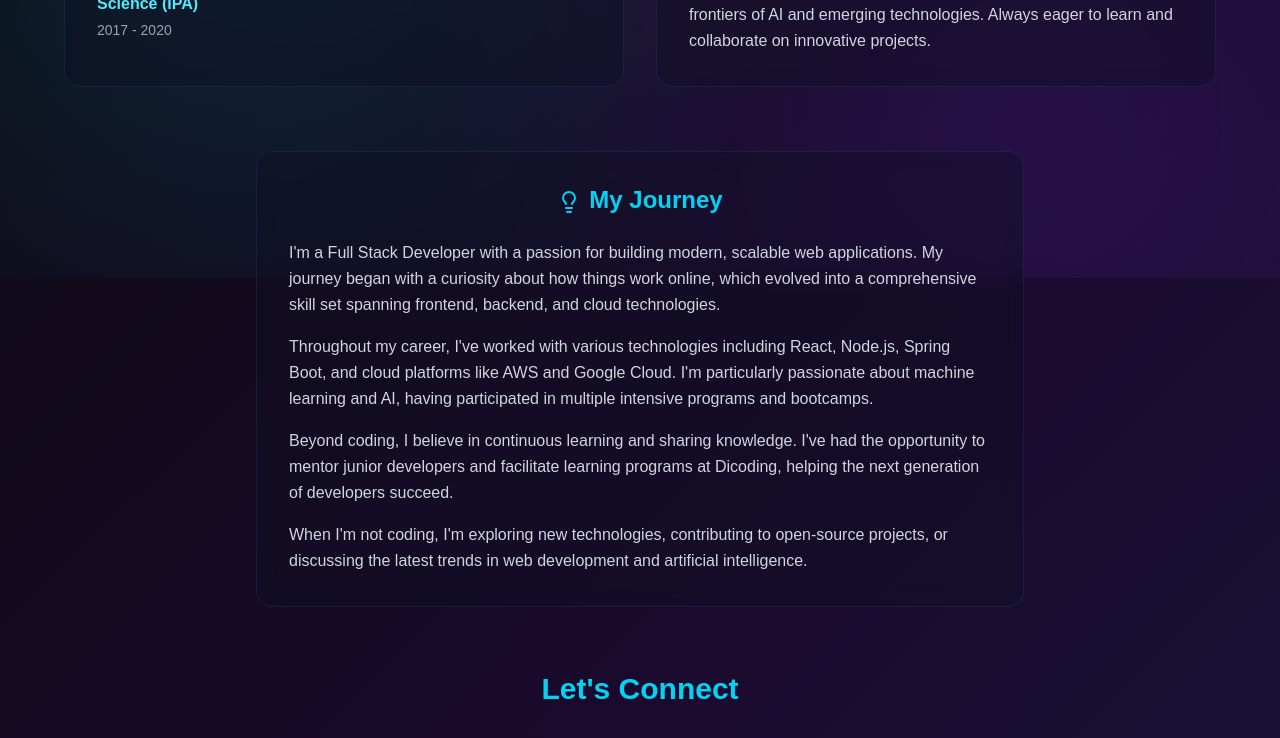
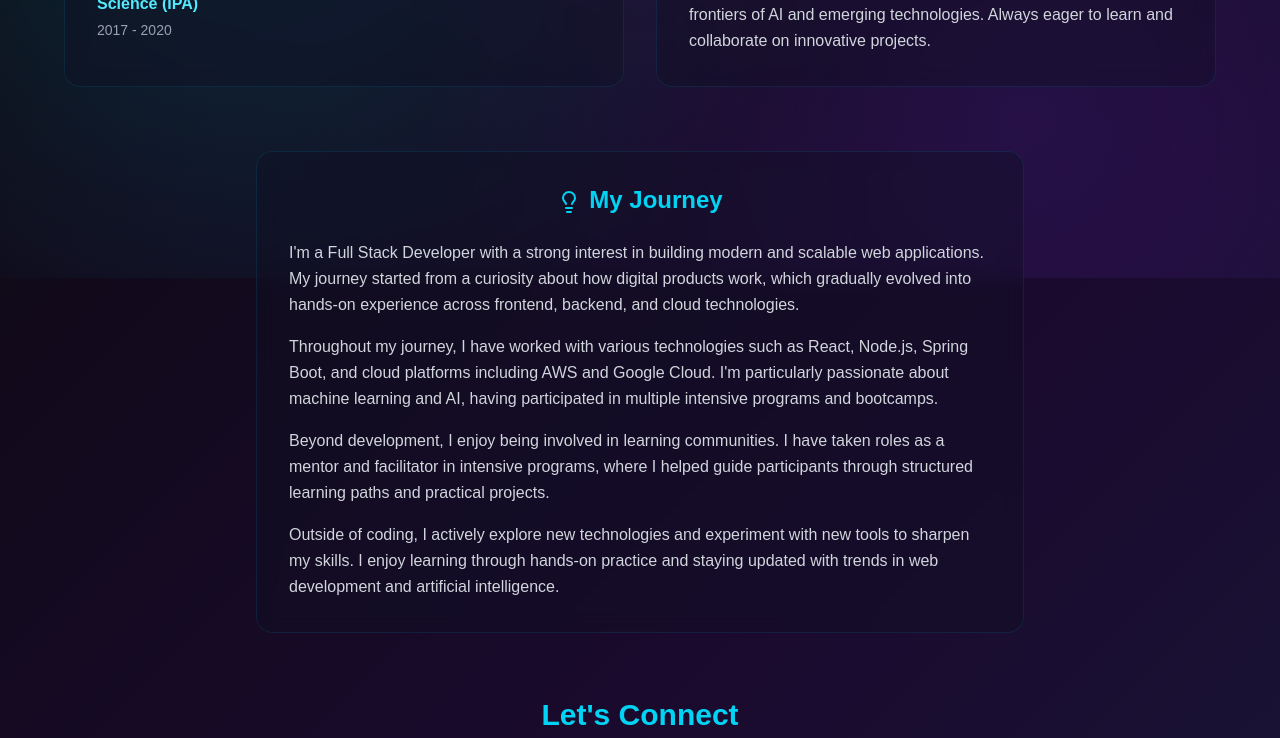
Before and after one commit to bagusangkasawan/portfolio, a Next.js app: page /about in a window 1280 px wide. Shown: the part 522-1260 px from the top of the page. Built offline with nearby package versions, Linux system fonts and the light colour scheme.

Commit message:
update several pages

```diff
--- a/src/app/about/page.tsx
+++ b/src/app/about/page.tsx
@@ -146,16 +146,16 @@ export default function AboutPage() {
           </h2>
           <div className="space-y-4 text-gray-300 leading-relaxed">
             <p>
-              I'm a Full Stack Developer with a passion for building modern, scalable web applications. My journey began with a curiosity about how things work online, which evolved into a comprehensive skill set spanning frontend, backend, and cloud technologies.
+              I'm a Full Stack Developer with a strong interest in building modern and scalable web applications. My journey started from a curiosity about how digital products work, which gradually evolved into hands-on experience across frontend, backend, and cloud technologies.
             </p>
             <p>
-              Throughout my career, I've worked with various technologies including React, Node.js, Spring Boot, and cloud platforms like AWS and Google Cloud. I'm particularly passionate about machine learning and AI, having participated in multiple intensive programs and bootcamps.
+              Throughout my journey, I have worked with various technologies such as React, Node.js, Spring Boot, and cloud platforms including AWS and Google Cloud. I'm particularly passionate about machine learning and AI, having participated in multiple intensive programs and bootcamps.
             </p>
             <p>
-              Beyond coding, I believe in continuous learning and sharing knowledge. I've had the opportunity to mentor junior developers and facilitate learning programs at Dicoding, helping the next generation of developers succeed.
+              Beyond development, I enjoy being involved in learning communities. I have taken roles as a mentor and facilitator in intensive programs, where I helped guide participants through structured learning paths and practical projects.
             </p>
             <p>
-              When I'm not coding, I'm exploring new technologies, contributing to open-source projects, or discussing the latest trends in web development and artificial intelligence.
+              Outside of coding, I actively explore new technologies and experiment with new tools to sharpen my skills. I enjoy learning through hands-on practice and staying updated with trends in web development and artificial intelligence.
             </p>
           </div>
         </motion.div>
--- a/src/app/experiences/page.tsx
+++ b/src/app/experiences/page.tsx
@@ -35,20 +35,26 @@ import {
   SiPostgresql,
   SiMongodb,
   SiGit,
-  SiVite,
   SiDocker,
   SiN8N,
   SiGooglecolab,
   SiGooglegemini,
   SiLinux,
-  SiMlflow
+  SiMlflow,
+  SiFastapi,
+  SiRedis,
+  SiLaravel,
+  SiKubernetes,
+  SiGin
 } from 'react-icons/si';
 import {
   FaJava,
   FaMicrosoft,
   FaAws,
-  FaRobot
+  FaRobot,
+  FaPhp
 } from 'react-icons/fa';
+import { FaGolang } from 'react-icons/fa6';
 
 const techIcons: { [key: string]: React.ElementType } = {
   'HTML': SiHtml5,
@@ -57,11 +63,16 @@ const techIcons: { [key: string]: React.ElementType } = {
   'TypeScript': SiTypescript,
   'Python': SiPython,
   'Java': FaJava,
+  'PHP': FaPhp,
+  'Go': FaGolang,
   'React': SiReact,
   'Express': SiExpress,
   'Node.js': SiNodedotjs,
   'Flask': SiFlask,
+  'FastAPI': SiFastapi,
   'Spring Boot': SiSpringboot,
+  'Laravel': SiLaravel,
+  'Gin': SiGin,
   'Next.js': SiNextdotjs,
   'Scikit-Learn': SiScikitlearn,
   'MLflow': SiMlflow,
@@ -76,12 +87,13 @@ const techIcons: { [key: string]: React.ElementType } = {
   'MySQL': SiMysql,
   'PostgreSQL': SiPostgresql,
   'MongoDB': SiMongodb,
+  'Redis': SiRedis,
   'Oracle': SiOracle,
   "Linux": SiLinux,
   'Git': SiGit,
-  'Vite': SiVite,
   'Colab': SiGooglecolab,
   'Docker': SiDocker,
+  'Kubernetes': SiKubernetes,
   'n8n': SiN8N,
 };
 
@@ -133,19 +145,19 @@ export default function ExperiencePage() {
     {
       title: 'Programming Languages',
       icon: Languages,
-      skills: ['HTML', 'CSS', 'JavaScript', 'TypeScript', 'Python', 'Java'],
+      skills: ['HTML', 'CSS', 'JavaScript', 'TypeScript', 'Python', 'Java', 'PHP', 'Go'],
       color: 'from-blue-500/20 to-cyan-500/20',
       borderColor: 'border-blue-500/30',
     },
     {
       title: 'Web Development',
       icon: Globe,
-      skills: ['React', 'Express', 'Node.js', 'Next.js', 'Flask', 'Spring Boot'],
+      skills: ['React', 'Express', 'Node.js', 'Next.js', 'Flask', 'FastAPI', 'Spring Boot', 'Laravel', 'Gin'],
       color: 'from-cyan-500/20 to-green-500/20',
       borderColor: 'border-cyan-500/30',
     },
     {
-      title: 'Machine Learning',
+      title: 'Artificial Intelligence',
       icon: Brain,
       skills: ['Scikit-Learn', 'TensorFlow', 'Neural Networks', 'MLflow', 'Generative AI', 'Agentic AI'],
       color: 'from-purple-500/20 to-pink-500/20',
@@ -154,21 +166,21 @@ export default function ExperiencePage() {
     {
       title: 'Cloud Computing',
       icon: Cloud,
-      skills: ['Google Cloud Platform', 'Alibaba Cloud', 'AWS', 'Microsoft Azure'],
+      skills: ['Google Cloud Platform', 'AWS', 'Microsoft Azure', 'Alibaba Cloud'],
       color: 'from-orange-500/20 to-red-500/20',
       borderColor: 'border-orange-500/30',
     },
     {
       title: 'Databases',
       icon: Database,
-      skills: ['MySQL', 'PostgreSQL', 'MongoDB', 'Oracle'],
+      skills: ['MongoDB', 'Redis', 'MySQL', 'PostgreSQL', 'Oracle'],
       color: 'from-green-500/20 to-emerald-500/20',
       borderColor: 'border-green-500/30',
     },
     {
       title: 'Tools & Technologies',
       icon: Wrench,
-      skills: ['Linux', 'Git', 'Vite', 'Colab', 'Docker', 'n8n'],
+      skills: ['Linux', 'Git', 'Docker', 'Kubernetes', 'Colab', 'n8n'],
       color: 'from-yellow-500/20 to-orange-500/20',
       borderColor: 'border-yellow-500/30',
     },
@@ -372,7 +384,7 @@ export default function ExperiencePage() {
                 Advanced
               </h3>
               <div className="space-y-3">
-                {['Python', 'AI/ML', 'Cloud Computing', 'Docker/Container'].map(
+                {['Python', 'AI/ML', 'Cloud Computing', 'Docker/Containers'].map(
                   (skill, idx) => (
                     <motion.div
                       key={idx}
@@ -416,7 +428,7 @@ export default function ExperiencePage() {
                 Learning
               </h3>
               <div className="space-y-3">
-                {['Go', 'Laravel', 'GraphQL', 'Blockchain'].map(
+                {['Go (Gin)', 'PHP (Laravel)', 'GraphQL', 'Blockchain'].map(
                   (skill, idx) => (
                     <motion.div
                       key={idx}
--- a/src/app/projects/page.tsx
+++ b/src/app/projects/page.tsx
@@ -122,8 +122,8 @@ export default function ProjectsPage() {
         'Deployed on Google Cloud Platform'
       ],
       status: 'Completed',
-      github: '#',
-      link: '#',
+      github: 'https://github.com/CourseMate-Capstone-Project',
+      link: 'https://github.com/CourseMate-Capstone-Project',
     },
     {
       title: 'MentalMate v1',
@@ -137,12 +137,12 @@ export default function ProjectsPage() {
         'Secure user data handling'
       ],
       status: 'Completed',
-      github: '#',
-      link: '#',
+      github: 'https://github.com/bagusangkasawan/MentalMate',
+      link: 'https://github.com/bagusangkasawan/MentalMate',
     },
     {
       title: 'MentyMate (MentalMate v2)',
-      description: 'Enhanced mental health assistant with interactive features',
+      description: 'Enhanced AI assistant with interactive features',
       longDescription: 'Upgraded version of MentalMate with enhanced interactive capabilities, improved UI/UX, and advanced mental health features. Top 30 winner in Yayasan Peduli BUMN Hackathon - Pikiran Terbaik Negeri x elevAIte. Features include progress tracking, community support, and professional resource integration.',
       technologies: ['React', 'TypeScript', 'Python', 'Generative AI', 'Google Cloud Platform'],
       highlights: [
@@ -152,8 +152,8 @@ export default function ProjectsPage() {
         'Enhanced user experience'
       ],
       status: 'Completed',
-      github: '#',
-      link: '#',
+      github: 'https://github.com/bagusangkasawan/MentyMate',
+      link: 'https://github.com/bagusangkasawan/MentyMate',
     },
     {
       title: 'EnergyMate',
@@ -167,8 +167,8 @@ export default function ProjectsPage() {
         '40% average energy savings'
       ],
       status: 'Completed',
-      github: '#',
-      link: '#',
+      github: 'https://github.com/EnergyMate',
+      link: 'https://github.com/EnergyMate',
     },
     {
       title: 'EduMate',
@@ -182,8 +182,38 @@ export default function ProjectsPage() {
         'Adaptive learning algorithms'
       ],
       status: 'Completed',
-      github: '#',
-      link: '#',
+      github: 'https://github.com/bagusangkasawan/EduMate-educourse.id',
+      link: 'https://github.com/bagusangkasawan/EduMate-educourse.id',
+    },
+    {
+      title: 'EkrafMate',
+      description: 'Creative talent matching and opportunity platform',
+      longDescription: 'Innovative platform connecting creative talents with business opportunities. Facilitates collaboration between creative professionals and organizations seeking creative services. Features portfolio showcasing, project matching, and collaboration tools.',
+      technologies: ['React', 'TypeScript', 'Node.js', 'PostgreSQL', 'AWS'],
+      highlights: [
+        'Talent matching algorithm',
+        'Portfolio management system',
+        'Project collaboration features',
+        'Skill-based recommendations'
+      ],
+      status: 'Completed',
+      github: 'https://github.com/bagusangkasawan/EkrafMate',
+      link: 'https://github.com/bagusangkasawan/EkrafMate',
+    },
+    {
+      title: 'CoMate',
+      description: 'Collaborative platform selected in Meta Llama Project Incubator',
+      longDescription: 'An innovative collaborative platform built by an amazing team that achieved Top 50 (Rank 22) recognition in the prestigious Llama Project Incubator by Meta x Hacktiv8 Indonesia. The project demonstrates strong potential in leveraging Meta\'s Llama AI technology for creating meaningful collaborative experiences.',
+      technologies: ['Python', 'Generative AI', 'Llama AI', 'React', 'Node.js', 'Google Cloud Platform'],
+      highlights: [
+        'Top 50 Llama Project Incubator finalist',
+        'Meta x Hacktiv8 Indonesia partnership',
+        'Leverages cutting-edge Llama AI technology',
+        'Innovative collaborative platform design'
+      ],
+      status: 'Completed',
+      github: 'https://github.com/bagusangkasawan/CoMate',
+      link: 'https://github.com/bagusangkasawan/CoMate',
     },
     {
       title: 'CheckMate',
@@ -196,7 +226,7 @@ export default function ProjectsPage() {
         'Top 20 Hackinfest winner',
         'Compliance checking system'
       ],
-      status: 'Completed',
+      status: 'In Progress',
       github: '#',
       link: '#',
     },
@@ -215,36 +245,6 @@ export default function ProjectsPage() {
       github: '#',
       link: '#',
     },
-    {
-      title: 'EkrafMate',
-      description: 'Creative talent matching and opportunity platform',
-      longDescription: 'Innovative platform connecting creative talents with business opportunities. Facilitates collaboration between creative professionals and organizations seeking creative services. Features portfolio showcasing, project matching, and collaboration tools.',
-      technologies: ['React', 'TypeScript', 'Node.js', 'PostgreSQL', 'AWS'],
-      highlights: [
-        'Talent matching algorithm',
-        'Portfolio management system',
-        'Project collaboration features',
-        'Skill-based recommendations'
-      ],
-      status: 'In Progress',
-      github: '#',
-      link: '#',
-    },
-    {
-      title: 'CoMate',
-      description: 'Collaborative platform selected in Meta Llama Project Incubator',
-      longDescription: 'An innovative collaborative platform built by an amazing team that achieved Top 50 (Rank 22) recognition in the prestigious Llama Project Incubator by Meta x Hacktiv8 Indonesia. The project demonstrates strong potential in leveraging Meta\'s Llama AI technology for creating meaningful collaborative experiences.',
-      technologies: ['Python', 'Generative AI', 'Llama AI', 'React', 'Node.js', 'Google Cloud Platform'],
-      highlights: [
-        'Top 50 Llama Project Incubator finalist',
-        'Meta x Hacktiv8 Indonesia partnership',
-        'Leverages cutting-edge Llama AI technology',
-        'Innovative collaborative platform design'
-      ],
-      status: 'In Progress',
-      github: '#',
-      link: '#',
-    }
   ];
 
   const containerVariants = {
@@ -377,6 +377,8 @@ export default function ProjectsPage() {
                     {project.github && (
                       <a
                         href={project.github}
+                        target="_blank"
+                        rel="noopener noreferrer"
                         className="text-center py-1 rounded text-xs bg-gray-800/50 hover:bg-gray-700/50 text-gray-300 hover:text-white transition-colors"
                       >
                         GitHub
@@ -385,6 +387,8 @@ export default function ProjectsPage() {
                     {project.link && (
                       <a
                         href={project.link}
+                        target="_blank"
+                        rel="noopener noreferrer"
                         className="text-center py-1 rounded text-xs bg-cyan-500/20 hover:bg-cyan-500/30 text-cyan-400 transition-colors"
                       >
                         Live
@@ -550,6 +554,8 @@ export default function ProjectsPage() {
                         {project.github && (
                           <a
                             href={project.github}
+                            target="_blank"
+                            rel="noopener noreferrer"
                             className="flex items-center gap-2 px-4 py-2 rounded-lg bg-gray-800/50 hover:bg-gray-700/50 text-gray-300 hover:text-white transition-colors"
                           >
                             <SiGithub className="w-5 h-5" />
@@ -559,6 +565,8 @@ export default function ProjectsPage() {
                         {project.link && (
                           <a
                             href={project.link}
+                            target="_blank"
+                            rel="noopener noreferrer"
                             className="flex items-center gap-2 px-4 py-2 rounded-lg bg-cyan-500/20 hover:bg-cyan-500/30 text-cyan-400 hover:text-cyan-300 transition-colors border border-cyan-500/30"
                           >
                             <ExternalLink className="w-5 h-5" />
--- a/src/components/ScrollHint.tsx
+++ b/src/components/ScrollHint.tsx
@@ -18,7 +18,7 @@ export default function ScrollHint({ show }: ScrollHintProps) {
         repeat: Infinity,
       }}
       exit={{ opacity: 0 }}
-      className="fixed bottom-8 left-1/2 transform -translate-x-1/2 z-40"
+      className="hidden lg:block lg:fixed lg:bottom-8 lg:left-1/2 lg:-translate-x-1/2 lg:z-40"
     >
       <div className="flex flex-col items-center gap-2">
         <p className="text-cyan-400 text-sm font-medium">Scroll to explore</p>
```
Also changed, not shown: src/app/certifications/page.tsx (+7 -7 lines).
